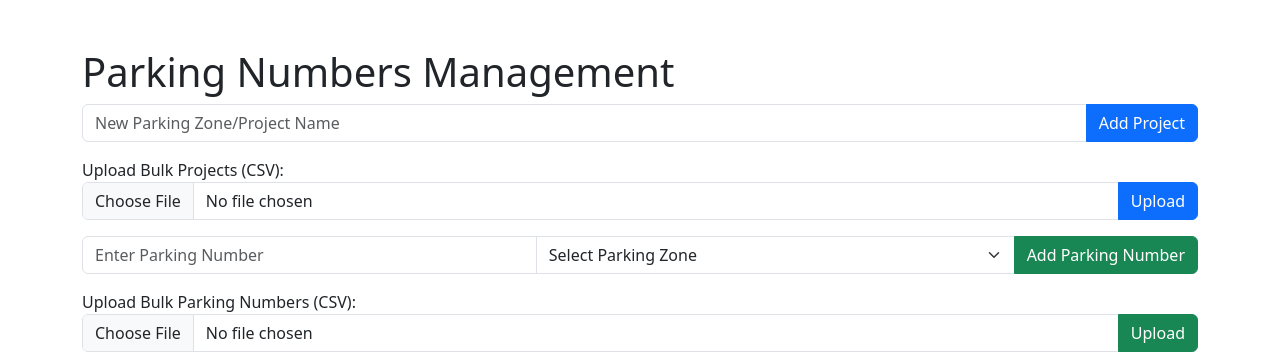
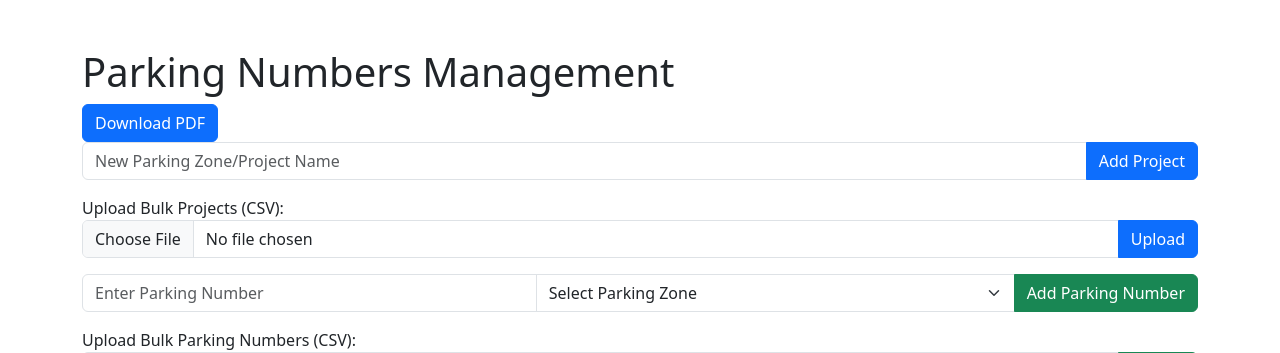
Before and after one commit to safarmansoor/parking, a Flask app: page / in a window 1280 px wide. Shown: the top 353 px of the page. Run offline with Flask 3, Linux system fonts and the light colour scheme; data that the repository does not hold is empty; parts of the project's set-up code (start-up, migrations or seed data) failed here and were passed over.

Commit message:
print function

```diff
--- a/app.py
+++ b/app.py
@@ -1,5 +1,7 @@
 import os
 from flask import Flask, render_template, request, redirect, url_for, flash
+from reportlab.lib.pagesizes import landscape, A4
+from reportlab.pdfgen import canv
 import sqlite3
 import csv
 
@@ -107,6 +109,49 @@ def bulk_parking_numbers():
         flash('Bulk parking numbers added successfully!')
     return redirect(url_for('index'))
 
+@app.route('/generate_pdf', methods=['GET'])
+def generate_pdf():
+    file_path = os.path.join(app.config['UPLOAD_FOLDER'], 'parking_numbers.pdf')
+
+    with sqlite3.connect(DATABASE) as conn:
+        # Fetch parking numbers grouped by project
+        projects = conn.execute("""
+            SELECT projects.name, GROUP_CONCAT(parking_numbers.number, ', ') as parking_numbers
+            FROM projects
+            LEFT JOIN parking_numbers ON projects.id = parking_numbers.project_id
+            GROUP BY projects.id
+        """).fetchall()
+
+    # Create PDF
+    pdf = canvas.Canvas(file_path, pagesize=landscape(A4))
+    pdf.setFont("Helvetica", 12)
+
+    x, y = 50, 550  # Initial coordinates
+    for project_name, parking_numbers in projects:
+        pdf.drawString(x, y, f"Project: {project_name}")
+        y -= 20
+
+        # Split parking numbers into multiple lines if too long
+        if parking_numbers:
+            numbers = parking_numbers.split(", ")
+            lines = [", ".join(numbers[i:i + 10]) for i in range(0, len(numbers), 10)]
+            for line in lines:
+                pdf.drawString(x + 20, y, line)
+                y -= 20
+        else:
+            pdf.drawString(x + 20, y, "No parking numbers")
+            y -= 20
+
+        y -= 10  # Space between projects
+        if y < 50:  # Start new page if space runs out
+            pdf.showPage()
+            pdf.setFont("Helvetica", 12)
+            y = 550
+
+    pdf.save()
+
+    return redirect(f'/static/uploads/parking_numbers.pdf')
+
 
 if __name__ == '__main__':
     init_db()
--- a/templates/index.html
+++ b/templates/index.html
@@ -7,6 +7,7 @@
 <body>
     <div class="container mt-5">
         <h1>Parking Numbers Management</h1>
+        <a href="{{ url_for('generate_pdf') }}" target="_blank" class="btn btn-primary">Download PDF</a>
 
         <!-- Add Project Form -->
         <form method="POST" action="/add_project" class="mb-3">
```
